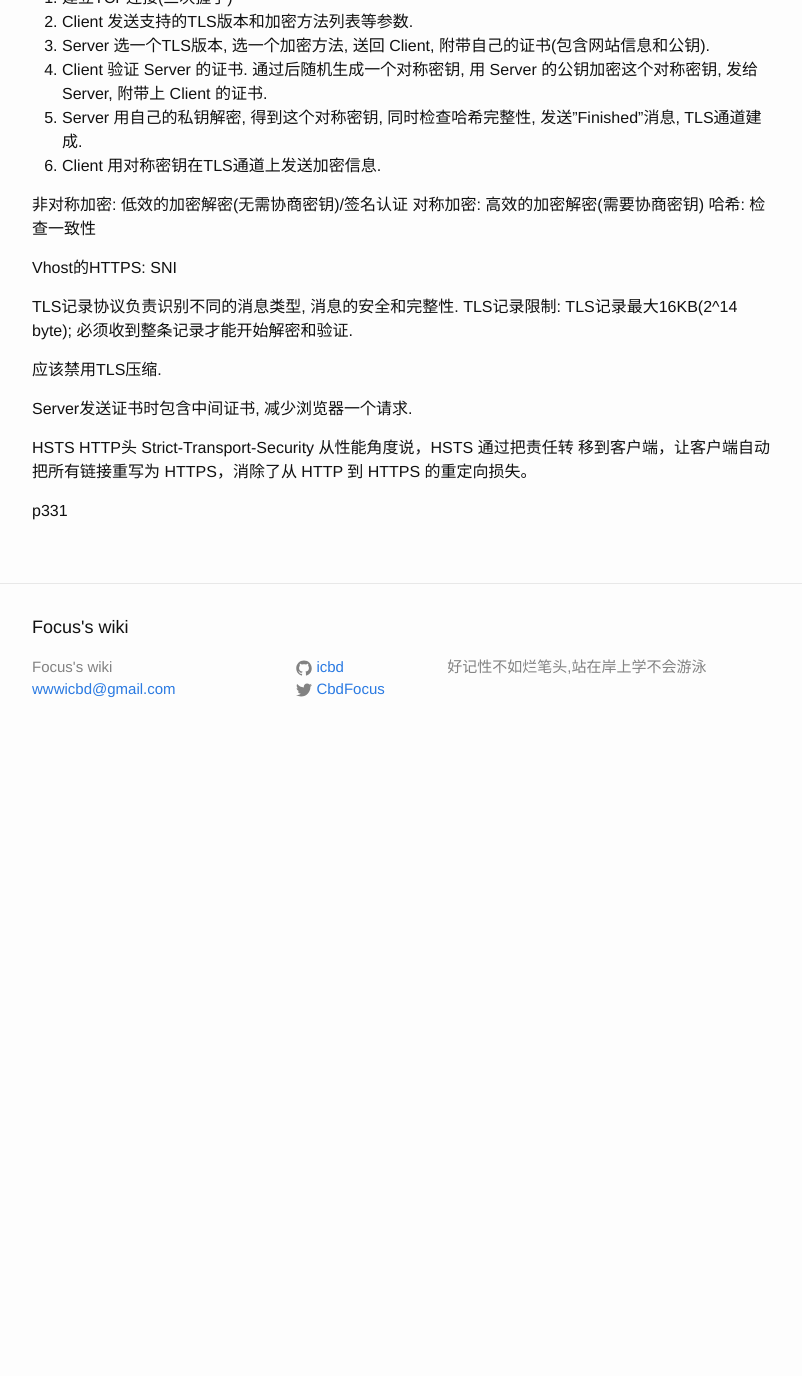
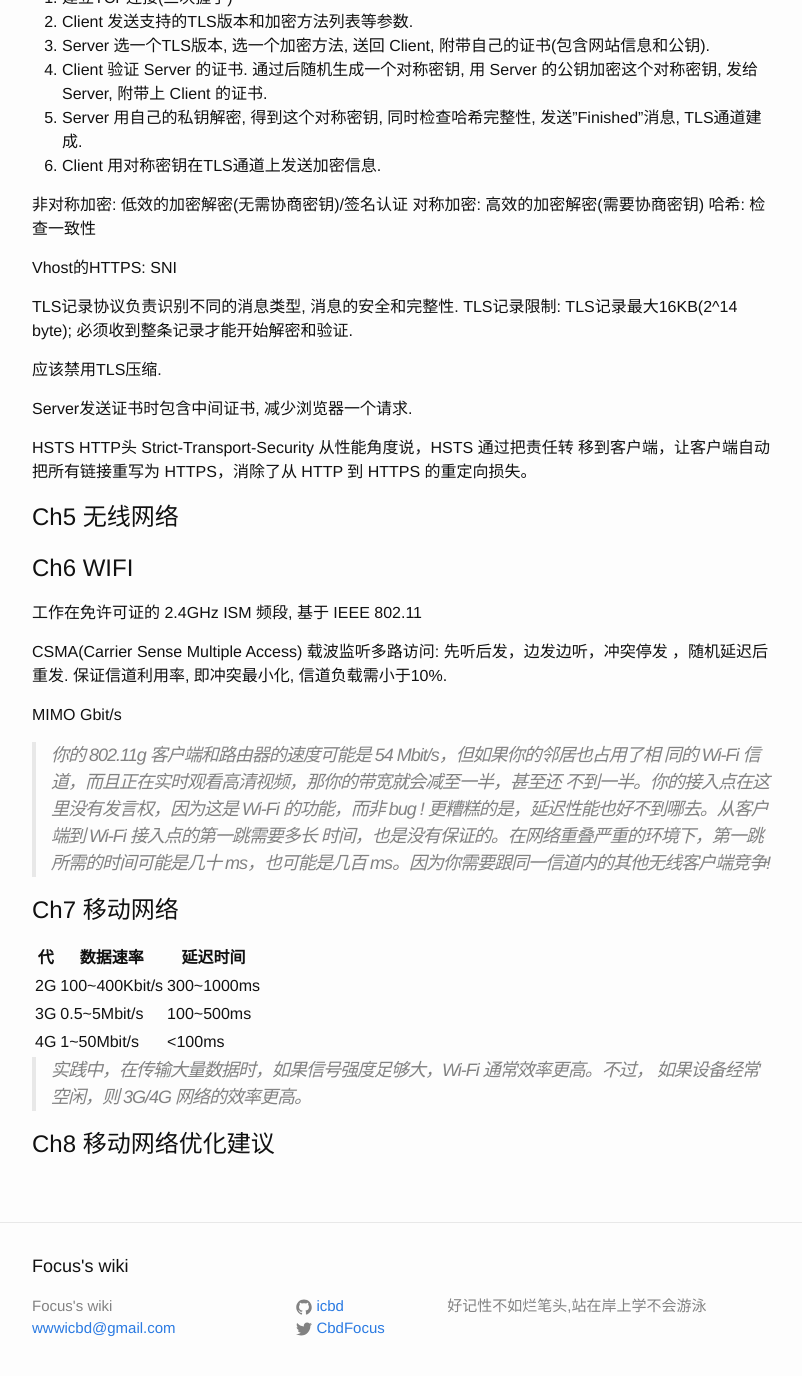
Before and after one commit to icbd/wiki, a Jekyll site: the page built from _posts/booknotes/high-performance-browser-networking/2018-03-01-booknotes-high-performance-browser-networking.md, in a window 1280 px wide and 1400 px high, scrolled down 2376 px. Shown: the top 1376 px of the window, without its empty margins (238-1040 px from the left). Built offline with Jekyll 4.4.1, drawn with Linux system fonts in a browser that asks for light colours; comment, search, counter and statistics services are not loaded; before the commit the page ends 3137 px from its top, so only the background shows below that; some of the changed text lies outside the part shown.

Commit message:
读书笔记

```diff
--- a/_posts/booknotes/high-performance-browser-networking/2018-03-01-booknotes-high-performance-browser-networking.md
+++ b/_posts/booknotes/high-performance-browser-networking/2018-03-01-booknotes-high-performance-browser-networking.md
@@ -142,4 +142,31 @@ HTTP头 Strict-Transport-Security
 从性能角度说，HSTS 通过把责任转 移到客户端，让客户端自动把所有链接重写为 HTTPS，消除了从 HTTP 到 HTTPS 的重定向损失。
 
 
-p331
+# Ch5 无线网络
+
+# Ch6 WIFI
+
+工作在免许可证的 2.4GHz ISM 频段, 基于 IEEE 802.11
+
+CSMA(Carrier Sense Multiple Access) 载波监听多路访问:
+先听后发，边发边听，冲突停发 ，随机延迟后重发.
+保证信道利用率, 即冲突最小化, 信道负载需小于10%.
+
+MIMO Gbit/s
+
+> 你的 802.11g 客户端和路由器的速度可能是 54 Mbit/s，但如果你的邻居也占用了相 同的 Wi-Fi 信道，而且正在实时观看高清视频，那你的带宽就会减至一半，甚至还 不到一半。你的接入点在这里没有发言权，因为这是 Wi-Fi 的功能，而非 bug !
+> 更糟糕的是，延迟性能也好不到哪去。从客户端到 Wi-Fi 接入点的第一跳需要多长 时间，也是没有保证的。在网络重叠严重的环境下，第一跳所需的时间可能是几十 ms，也可能是几百 ms。因为你需要跟同一信道内的其他无线客户端竞争!
+
+
+# Ch7 移动网络
+
+|代|数据速率|延迟时间|
+|---|---|---|
+|2G|100~400Kbit/s|300~1000ms|
+|3G|0.5~5Mbit/s|100~500ms|
+|4G|1~50Mbit/s|<100ms|
+
+> 实践中，在传输大量数据时，如果信号强度足够大，Wi-Fi 通常效率更高。不过， 如果设备经常空闲，则 3G/4G 网络的效率更高。
+
+
+# Ch8 移动网络优化建议
```
Also changed, not shown: other parts of _posts/booknotes/high-performance-browser-networking/2018-03-01-booknotes-high-performance-browser-networking.md (+1 -1 lines).
